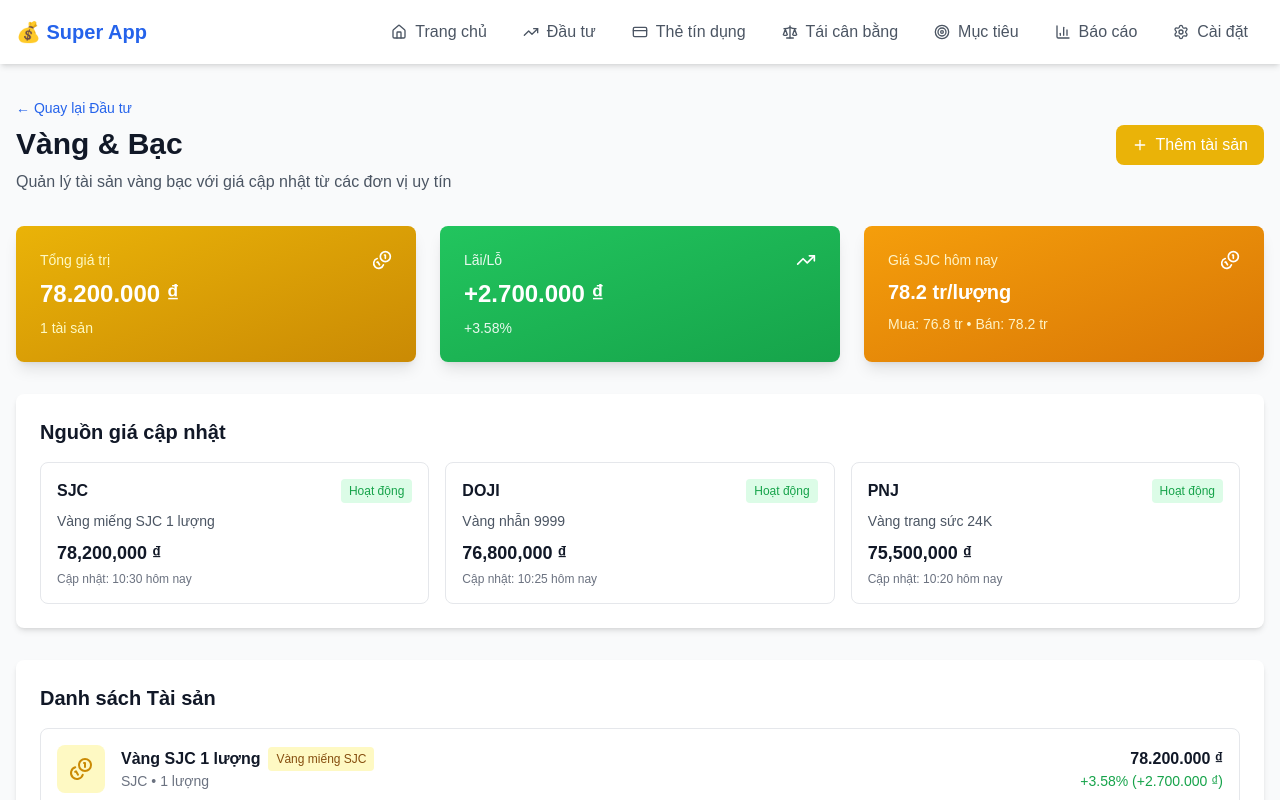
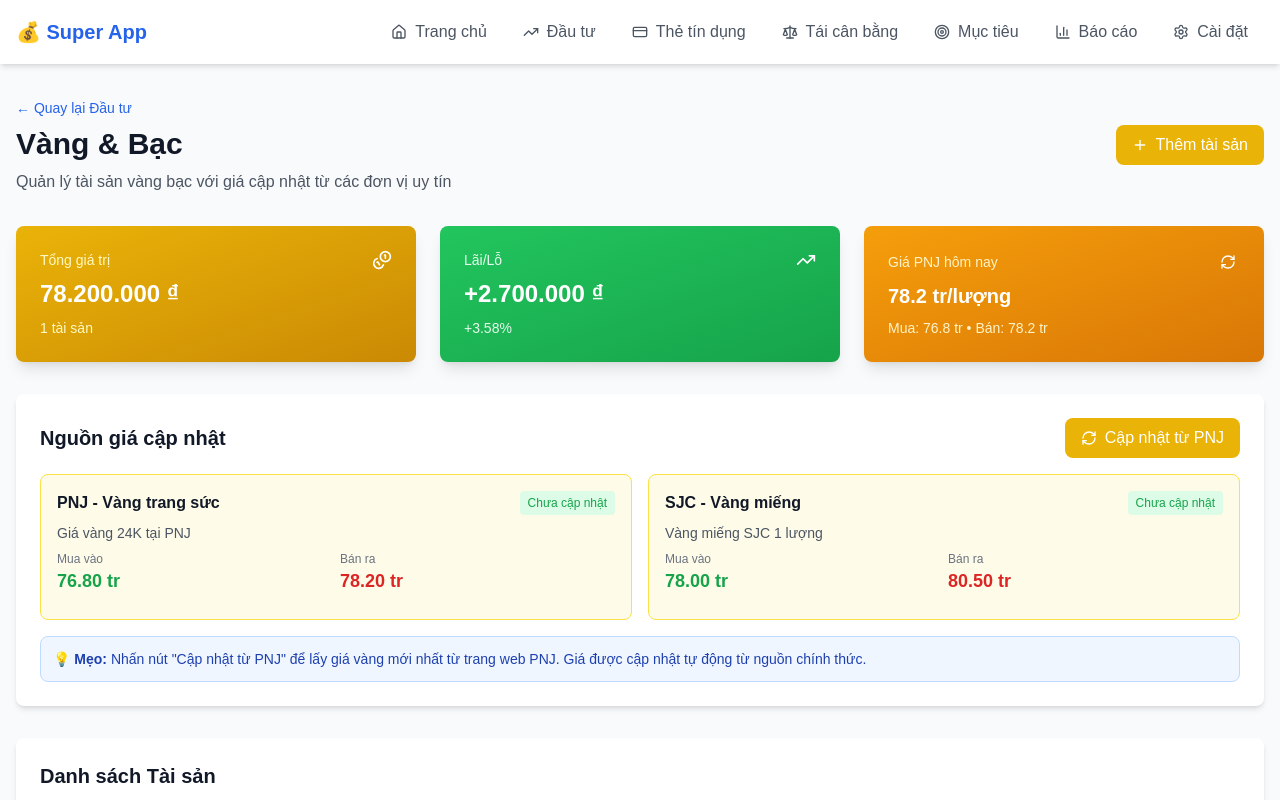
Before and after one commit to tibicrypto/quan-ly-tai-san, a Next.js app: page /investments/gold in a window 1280 px wide. Shown: the top 800 px of the page. Built offline with nearby package versions, Linux system fonts and the light colour scheme.

Commit message:
Add automatic gold price update feature from PNJ website
Co-authored-by: tibicrypto <173438467+tibicrypto@users.noreply.github.com>

```diff
--- /dev/null
+++ b/app/api/gold-prices/pnj/route.ts
@@ -0,0 +1,171 @@
+import { NextResponse } from 'next/server';
+
+/**
+ * API Route to fetch current gold prices from PNJ
+ * Based on the Python scraper logic provided
+ */
+
+interface GoldPrice {
+  type: string;
+  buyPrice: number;  // Price in millions VND
+  sellPrice: number; // Price in millions VND
+}
+
+interface PNJGoldPrices {
+  date: string;
+  pnj: GoldPrice;
+  sjc: GoldPrice;
+  timestamp: string;
+}
+
+/**
+ * Parse price from Vietnamese format (e.g., "85.500") to number in millions
+ */
+function parsePrice(text: string): number | null {
+  try {
+    // Remove dots and convert to number, then divide by 1000 to get millions
+    const clean = text.replace(/\./g, '').trim();
+    const value = parseInt(clean);
+    return Math.round((value / 1000) * 100) / 100; // Round to 2 decimals
+  } catch {
+    return null;
+  }
+}
+
+/**
+ * Fetch gold prices from PNJ website for a specific date
+ */
+async function fetchGoldPricesForDate(date: Date): Promise<PNJGoldPrices | null> {
+  const day = date.getDate().toString().padStart(2, '0');
+  const month = (date.getMonth() + 1).toString().padStart(2, '0');
+  const year = date.getFullYear().toString();
+
+  const url = `https://giavang.pnj.com.vn/history?gold_history_day=${day}&gold_history_month=${month}&gold_history_year=${year}`;
+
+  try {
+    const response = await fetch(url, {
+      headers: {
+        'User-Agent': 'Mozilla/5.0 (Windows NT 10.0; Win64; x64) AppleWebKit/537.36'
+      }
+    });
+
+    if (!response.ok) {
+      return null;
+    }
+
+    const html = await response.text();
+
+    // Parse HTML to extract prices
+    // Looking for table rows with PNJ and SJC data
+    const pnjBuyMatch = html.match(/PNJ[\s\S]*?<td[^>]*>([\d.]+)<\/td>[\s\S]*?<td[^>]*>([\d.]+)<\/td>/i);
+    const sjcMatch = html.match(/SJC[\s\S]*?<td[^>]*>([\d.]+)<\/td>[\s\S]*?<td[^>]*>([\d.]+)<\/td>/i);
+
+    if (!pnjBuyMatch && !sjcMatch) {
+      return null;
+    }
+
+    const pnjBuyPrice = pnjBuyMatch ? parsePrice(pnjBuyMatch[1]) : null;
+    const pnjSellPrice = pnjBuyMatch ? parsePrice(pnjBuyMatch[2]) : null;
+    const sjcBuyPrice = sjcMatch ? parsePrice(sjcMatch[1]) : null;
+    const sjcSellPrice = sjcMatch ? parsePrice(sjcMatch[2]) : null;
+
+    return {
+      date: `${year}-${month}-${day}`,
+      pnj: {
+        type: 'PNJ',
+        buyPrice: pnjBuyPrice || 0,
+        sellPrice: pnjSellPrice || 0
+      },
+      sjc: {
+        type: 'SJC',
+        buyPrice: sjcBuyPrice || 0,
+        sellPrice: sjcSellPrice || 0
+      },
+      timestamp: new Date().toISOString()
+    };
+  } catch (error) {
+    console.error('Error fetching PNJ gold prices:', error);
+    return null;
+  }
+}
+
+/**
+ * GET /api/gold-prices/pnj
+ * Query params:
+ *   - date: YYYY-MM-DD (optional, defaults to today)
+ */
+export async function GET(request: Request) {
+  try {
+    const { searchParams } = new URL(request.url);
+    const dateParam = searchParams.get('date');
+
+    let targetDate: Date;
+    if (dateParam) {
+      targetDate = new Date(dateParam);
+      if (isNaN(targetDate.getTime())) {
+        return NextResponse.json(
+          { error: 'Invalid date format. Use YYYY-MM-DD' },
+          { status: 400 }
+        );
+      }
+    } else {
+      targetDate = new Date();
+    }
+
+    const prices = await fetchGoldPricesForDate(targetDate);
+
+    if (!prices) {
+      return NextResponse.json(
+        { error: 'Could not fetch gold prices for the specified date' },
+        { status: 404 }
+      );
+    }
+
+    return NextResponse.json(prices);
+  } catch (error) {
+    console.error('API Error:', error);
+    return NextResponse.json(
+      { error: 'Internal server error' },
+      { status: 500 }
+    );
+  }
+}
+
+/**
+ * POST /api/gold-prices/pnj/update
+ * Update gold asset prices from PNJ
+ * Body: { assetIds?: string[] } - Optional array of asset IDs to update
+ */
+export async function POST(request: Request) {
+  try {
+    const body = await request.json();
+    const { assetIds } = body;
+
+    // Fetch current prices
+    const prices = await fetchGoldPricesForDate(new Date());
+
+    if (!prices) {
+      return NextResponse.json(
+        { error: 'Could not fetch current gold prices' },
+        { status: 404 }
+      );
+    }
+
+    // TODO: Update database with new prices
+    // This would require Prisma client integration
+    // For now, return the prices that would be updated
+
+    return NextResponse.json({
+      success: true,
+      prices,
+      message: 'Gold prices fetched successfully',
+      note: 'Database update requires backend integration'
+    });
+  } catch (error) {
+    console.error('Update Error:', error);
+    return NextResponse.json(
+      { error: 'Internal server error' },
+      { status: 500 }
+    );
+  }
+}
--- a/app/investments/gold/page.tsx
+++ b/app/investments/gold/page.tsx
@@ -2,7 +2,7 @@
 
 import { useState } from 'react'
 import Link from 'next/link'
-import { Coins, Plus, TrendingUp } from 'lucide-react'
+import { Coins, Plus, TrendingUp, RefreshCw } from 'lucide-react'
 
 interface GoldSilverAsset {
   id: string
@@ -14,6 +14,13 @@ interface GoldSilverAsset {
   currentPrice: number
   vendor: string
   purchaseDate: string
+}
+
+interface PNJGoldPrices {
+  date: string
+  pnj: { type: string; buyPrice: number; sellPrice: number }
+  sjc: { type: string; buyPrice: number; sellPrice: number }
+  timestamp: string
 }
 
 export default function GoldPage() {
@@ -30,6 +37,29 @@ export default function GoldPage() {
       purchaseDate: '2024-01-15',
     },
   ])
+
+  const [pnjPrices, setPnjPrices] = useState<PNJGoldPrices | null>(null)
+  const [isLoadingPrices, setIsLoadingPrices] = useState(false)
+  const [lastUpdate, setLastUpdate] = useState<string | null>(null)
+
+  const fetchPNJPrices = async () => {
+    setIsLoadingPrices(true)
+    try {
+      const response = await fetch('/api/gold-prices/pnj')
+      if (response.ok) {
+        const data = await response.json()
+        setPnjPrices(data)
+        setLastUpdate(new Date().toLocaleTimeString('vi-VN'))
+      } else {
+        alert('Không thể lấy giá vàng từ PNJ. Vui lòng thử lại.')
+      }
+    } catch (error) {
+      console.error('Error fetching PNJ prices:', error)
+      alert('Lỗi kết nối. Vui lòng kiểm tra kết nối internet.')
+    } finally {
+      setIsLoadingPrices(false)
+    }
+  }
 
   const totalValue = assets.reduce((sum, asset) =>
     sum + (asset.weight * asset.currentPrice), 0
@@ -107,72 +137,120 @@ export default function GoldPage() {
 
         <div className="bg-gradient-to-br from-amber-500 to-amber-600 rounded-lg shadow-lg p-6 text-white">
           <div className="flex items-center justify-between mb-2">
-            <span className="text-sm text-amber-100">Giá SJC hôm nay</span>
-            <Coins className="w-5 h-5" />
+            <span className="text-sm text-amber-100">Giá PNJ hôm nay</span>
+            <button
+              onClick={fetchPNJPrices}
+              disabled={isLoadingPrices}
+              className="text-white hover:bg-amber-700 p-1 rounded transition-colors disabled:opacity-50"
+              title="Cập nhật giá từ PNJ"
+            >
+              <RefreshCw className={`w-4 h-4 ${isLoadingPrices ? 'animate-spin' : ''}`} />
+            </button>
           </div>
           <div className="text-xl font-bold">
-            78.2 tr/lượng
+            {pnjPrices ? `${pnjPrices.pnj.sellPrice} tr/lượng` : '78.2 tr/lượng'}
           </div>
           <div className="text-sm text-amber-100 mt-2">
-            Mua: 76.8 tr • Bán: 78.2 tr
+            {pnjPrices
+              ? `Mua: ${pnjPrices.pnj.buyPrice} tr • Bán: ${pnjPrices.pnj.sellPrice} tr`
+              : 'Mua: 76.8 tr • Bán: 78.2 tr'
+            }
           </div>
+          {lastUpdate && (
+            <div className="text-xs text-amber-100 mt-1">
+              Cập nhật: {lastUpdate}
+            </div>
+          )}
         </div>
       </div>
 
       {/* Price Sources */}
       <div className="bg-white rounded-lg shadow-md p-6">
-        <h2 className="text-xl font-semibold text-gray-900 mb-4">
-          Nguồn giá cập nhật
-        </h2>
-        <div className="grid grid-cols-1 md:grid-cols-3 gap-4">
-          <div className="border border-gray-200 rounded-lg p-4">
+        <div className="flex items-center justify-between mb-4">
+          <h2 className="text-xl font-semibold text-gray-900">
+            Nguồn giá cập nhật
+          </h2>
+          <button
+            onClick={fetchPNJPrices}
+            disabled={isLoadingPrices}
+            className="flex items-center space-x-2 bg-yellow-500 text-white px-4 py-2 rounded-lg hover:bg-yellow-600 transition-colors disabled:opacity-50"
+          >
+            <RefreshCw className={`w-4 h-4 ${isLoadingPrices ? 'animate-spin' : ''}`} />
+            <span>{isLoadingPrices ? 'Đang cập nhật...' : 'Cập nhật từ PNJ'}</span>
+          </button>
+        </div>
+        <div className="grid grid-cols-1 md:grid-cols-2 gap-4">
+          <div className="border border-yellow-300 rounded-lg p-4 bg-yellow-50">
             <div className="flex items-center justify-between mb-2">
-              <span className="font-semibold text-gray-900">SJC</span>
-              <span className="text-xs text-green-600 bg-green-100 px-2 py-1 rounded">Hoạt động</span>
+              <span className="font-semibold text-gray-900">PNJ - Vàng trang sức</span>
+              <span className="text-xs text-green-600 bg-green-100 px-2 py-1 rounded">
+                {pnjPrices ? 'Đã cập nhật' : 'Chưa cập nhật'}
+              </span>
             </div>
-            <div className="text-sm text-gray-600">
+            <div className="text-sm text-gray-600 mb-2">
+              Giá vàng 24K tại PNJ
+            </div>
+            <div className="grid grid-cols-2 gap-2 mb-2">
+              <div>
+                <div className="text-xs text-gray-500">Mua vào</div>
+                <div className="text-lg font-bold text-green-600">
+                  {pnjPrices ? `${pnjPrices.pnj.buyPrice.toFixed(2)}` : '76.80'} tr
+                </div>
+              </div>
+              <div>
+                <div className="text-xs text-gray-500">Bán ra</div>
+                <div className="text-lg font-bold text-red-600">
+                  {pnjPrices ? `${pnjPrices.pnj.sellPrice.toFixed(2)}` : '78.20'} tr
+                </div>
+              </div>
+            </div>
+            {pnjPrices && (
+              <div className="text-xs text-gray-500">
+                Ngày: {pnjPrices.date} • {new Date(pnjPrices.timestamp).toLocaleTimeString('vi-VN')}
+              </div>
+            )}
+          </div>
+
+          <div className="border border-yellow-300 rounded-lg p-4 bg-yellow-50">
+            <div className="flex items-center justify-between mb-2">
+              <span className="font-semibold text-gray-900">SJC - Vàng miếng</span>
+              <span className="text-xs text-green-600 bg-green-100 px-2 py-1 rounded">
+                {pnjPrices ? 'Đã cập nhật' : 'Chưa cập nhật'}
+              </span>
+            </div>
+            <div className="text-sm text-gray-600 mb-2">
               Vàng miếng SJC 1 lượng
             </div>
-            <div className="mt-2 text-lg font-bold text-gray-900">
-              78,200,000 ₫
+            <div className="grid grid-cols-2 gap-2 mb-2">
+              <div>
+                <div className="text-xs text-gray-500">Mua vào</div>
+                <div className="text-lg font-bold text-green-600">
+                  {pnjPrices ? `${pnjPrices.sjc.buyPrice.toFixed(2)}` : '78.00'} tr
+                </div>
+              </div>
+              <div>
+                <div className="text-xs text-gray-500">Bán ra</div>
+                <div className="text-lg font-bold text-red-600">
+                  {pnjPrices ? `${pnjPrices.sjc.sellPrice.toFixed(2)}` : '80.50'} tr
+                </div>
+              </div>
             </div>
-            <div className="text-xs text-gray-500 mt-1">
-              Cập nhật: 10:30 hôm nay
-            </div>
-          </div>
-
-          <div className="border border-gray-200 rounded-lg p-4">
-            <div className="flex items-center justify-between mb-2">
-              <span className="font-semibold text-gray-900">DOJI</span>
-              <span className="text-xs text-green-600 bg-green-100 px-2 py-1 rounded">Hoạt động</span>
-            </div>
-            <div className="text-sm text-gray-600">
-              Vàng nhẫn 9999
-            </div>
-            <div className="mt-2 text-lg font-bold text-gray-900">
-              76,800,000 ₫
-            </div>
-            <div className="text-xs text-gray-500 mt-1">
-              Cập nhật: 10:25 hôm nay
-            </div>
-          </div>
-
-          <div className="border border-gray-200 rounded-lg p-4">
-            <div className="flex items-center justify-between mb-2">
-              <span className="font-semibold text-gray-900">PNJ</span>
-              <span className="text-xs text-green-600 bg-green-100 px-2 py-1 rounded">Hoạt động</span>
-            </div>
-            <div className="text-sm text-gray-600">
-              Vàng trang sức 24K
-            </div>
-            <div className="mt-2 text-lg font-bold text-gray-900">
-              75,500,000 ₫
-            </div>
-            <div className="text-xs text-gray-500 mt-1">
-              Cập nhật: 10:20 hôm nay
-            </div>
+            {pnjPrices && (
+              <div className="text-xs text-gray-500">
+                Nguồn: PNJ • Cập nhật tự động
+              </div>
+            )}
           </div>
         </div>
+
+        {!pnjPrices && (
+          <div className="mt-4 p-3 bg-blue-50 border border-blue-200 rounded-lg">
+            <p className="text-sm text-blue-800">
+              💡 <strong>Mẹo:</strong> Nhấn nút &quot;Cập nhật từ PNJ&quot; để lấy giá vàng mới nhất từ trang web PNJ.
+              Giá được cập nhật tự động từ nguồn chính thức.
+            </p>
+          </div>
+        )}
       </div>
 
       {/* Assets List */}
```
